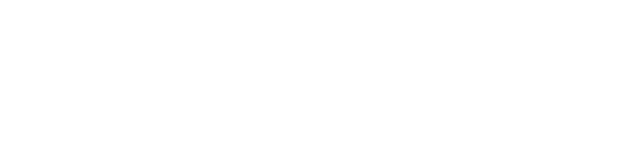
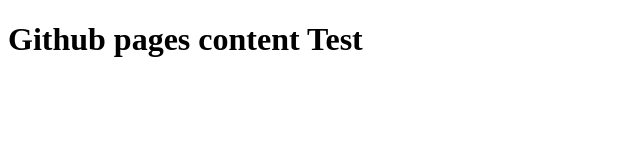
Before and after one commit to aortegacf/aortegacf.github.io, a plain HTML site: page index.html in a window 1280 px wide. Shown: the whole page, without its empty margins (0-640 px from the left). Drawn offline with Linux system fonts and the light colour scheme.

Commit message:
Initial commit 2

```diff
--- a/index.html
+++ b/index.html
@@ -2,7 +2,7 @@
 <html lang="en">
 <head>
   <meta charset="UTF-8">
-  <title>Github pages content Test</title>
+  <h1 style="color: black">Github pages content Test</h1>
 </head>
 <body>
 
```
